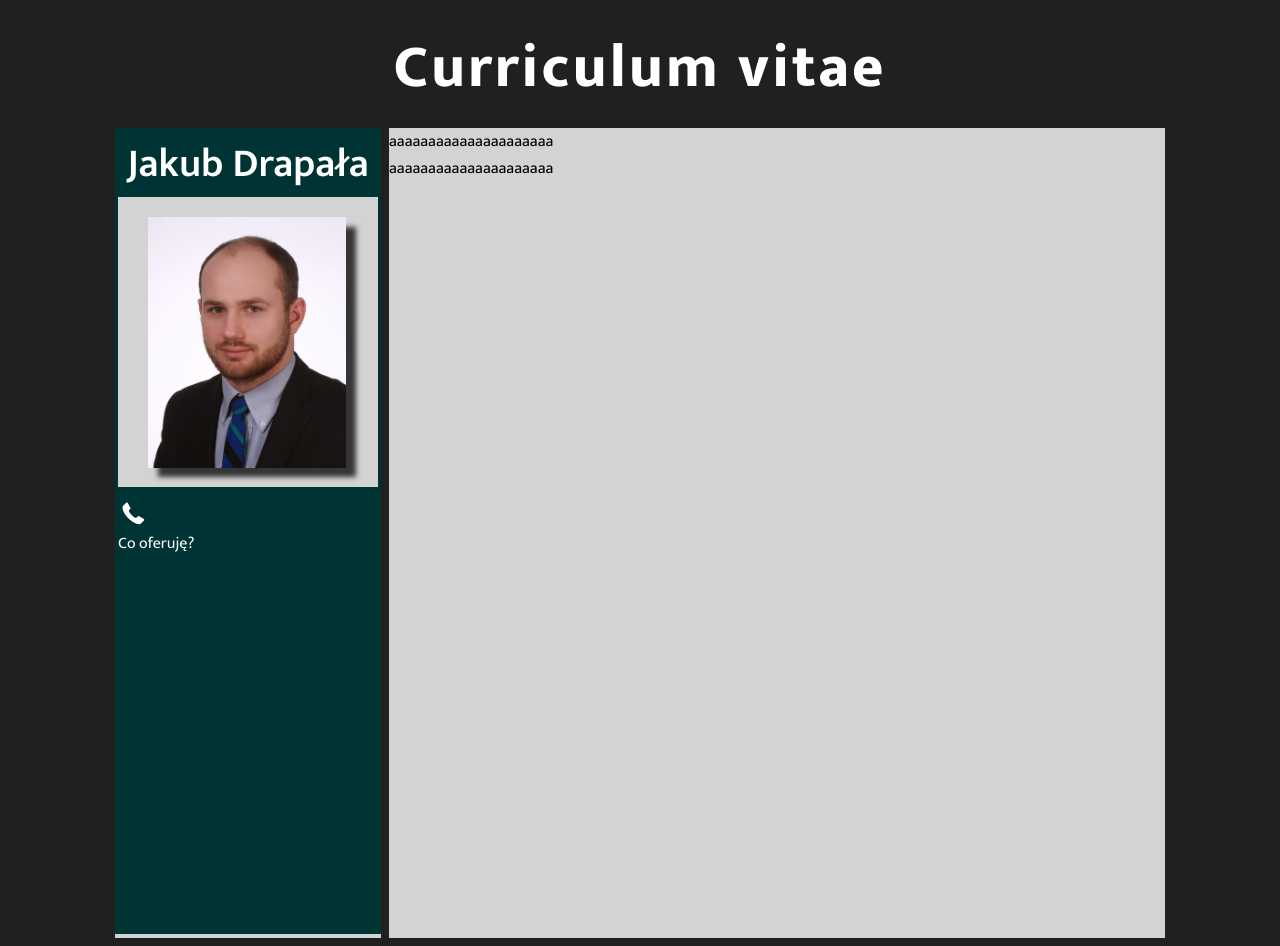
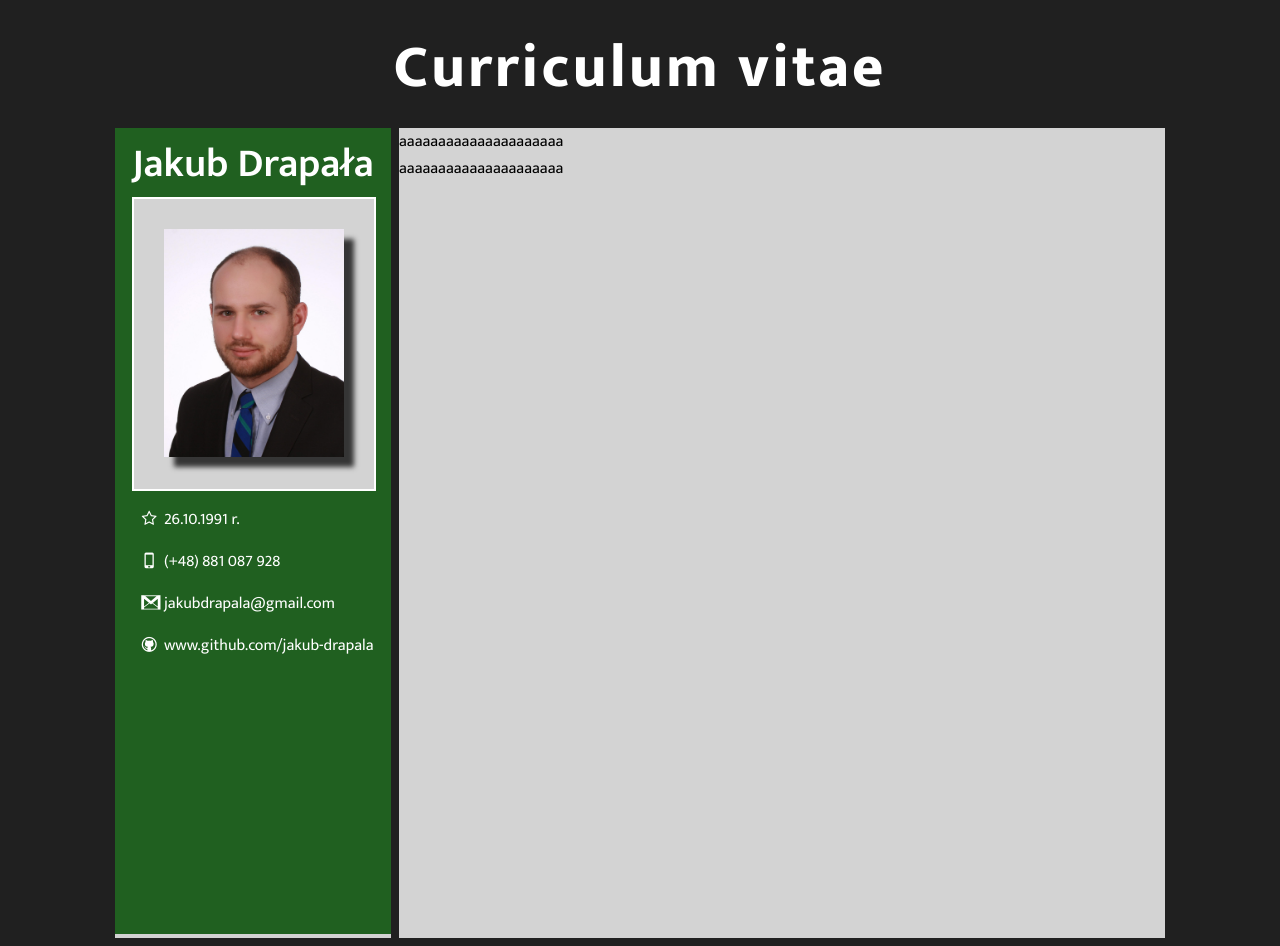
Before and after one commit to jakub-drapala/CV, a plain HTML site: page index.html in a window 1280 px wide. Drawn offline with Linux system fonts and the light colour scheme.

Commit message:
Sidebar is nearly finished

```diff
--- a/css/style.css
+++ b/css/style.css
@@ -25,10 +25,10 @@ body {
 
 #sidebar {
 	float: left;
-	width: 260px;
+	width: 270px;
 	min-height: 800px;
 	padding-top: 10px;
-	background: #003333;
+	background: #206020;
 	padding: 3px;
 	color: white;
 
@@ -46,25 +46,41 @@ body {
 #foto {
 	text-align: center;
 	background: lightgray;
+	margin-left: 14px;
+	height: 250px;
+	width: 200px;
 	padding: 20px;
+	border: 2px white solid;
 
 }
 
 #myFoto {
 	box-shadow: 10px 10px 5px 0px rgba(0,0,0,0.75);
 	margin-left: 10px;
+	margin-top: 10px;
 	width: 90%;
-	height: 250px;
+	height: 228px;
 	text-align: bottom;
 	background-color: red;
 	padding: 0px;
+}
+
+.smallIcon{
+	margin-top: 15px;
+	margin-left: 20px;
+	font-size: 16px;
+}
+
+a.tilelink {
+	color: white;
+	text-decoration: none;
 }
 
 
 
 #mainContent {
 	float: left;
-	width: 776px;
+	width: 766px;
 	height: 810px;
 	border-left: 8px solid #202020;
 }
--- a/fontello/css/fontello.css
+++ b/fontello/css/fontello.css
@@ -55,7 +55,7 @@
   /* text-shadow: 1px 1px 1px rgba(127, 127, 127, 0.3); */
 }
 
-.icon-phone:before { content: '\e800'; font-size: 22px; margin-top:15px; } /* '' */
+.icon-phone:before { content: '\e800'; font-size: 18px; } /* '' */
 .icon-mobile:before { content: '\e801'; } /* '' */
 .icon-star-empty:before { content: '\e802'; } /* '' */
 .icon-gmail:before { content: '\e803'; } /* '' */
--- a/index.html
+++ b/index.html
@@ -31,9 +31,21 @@
 
 
 			<div id="personalData">
-				<div class="tile1">
-					<i class="icon-phone"></i> <br/>Co oferuję?
+				<div class="smallIcon">
+					<i class="icon-star-empty"></i> 26.10.1991 r.
 				</div>
+				<div class="smallIcon">
+					<i class="icon-mobile"></i> (+48) 881 087 928
+				</div>
+				<div class="smallIcon">
+					<i class="icon-gmail"></i> jakubdrapala@gmail.com
+				</div>
+				<div class="smallIcon">
+					<a href="https://github.com/jakub-drapala" target="_blank" class="tilelink">
+						<i class="icon-github-circled-alt2"></i> www.github.com/jakub-drapala
+					</a>
+				</div>
+
 
 			</div>
 
```
